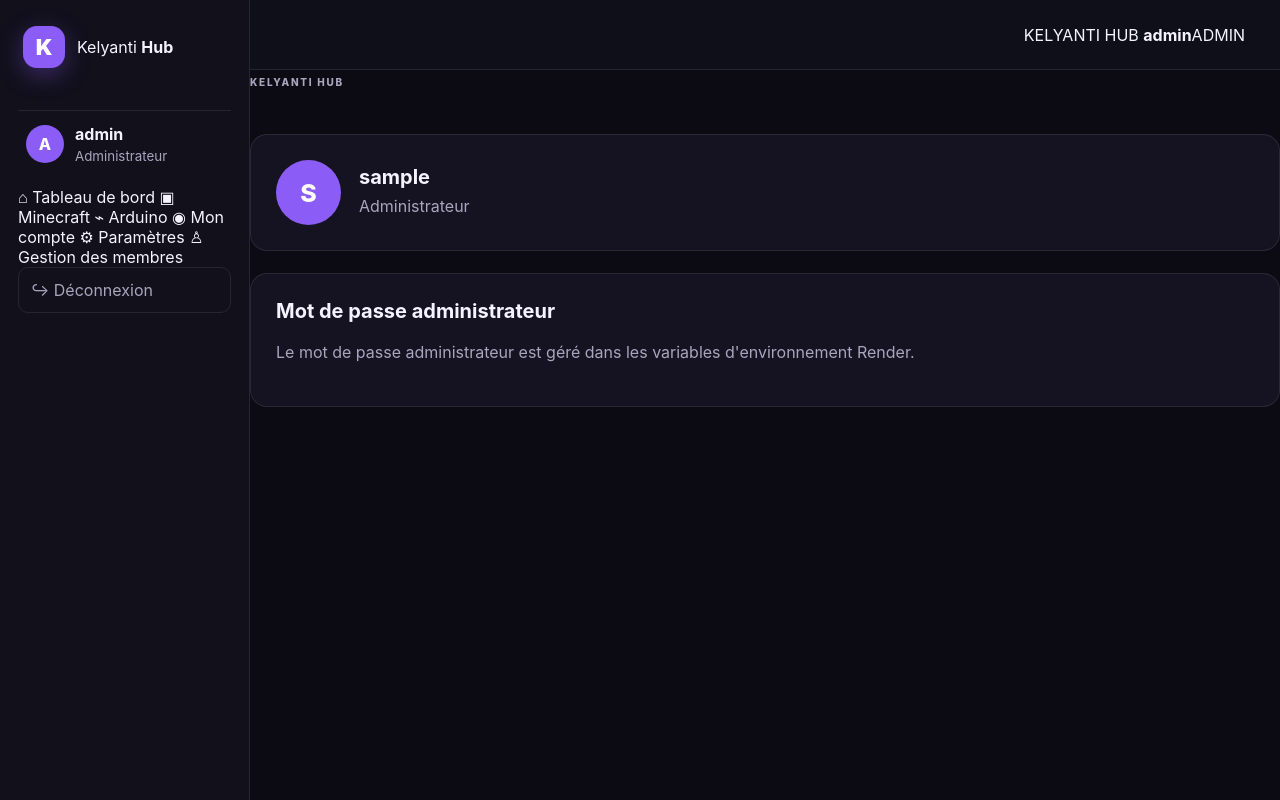
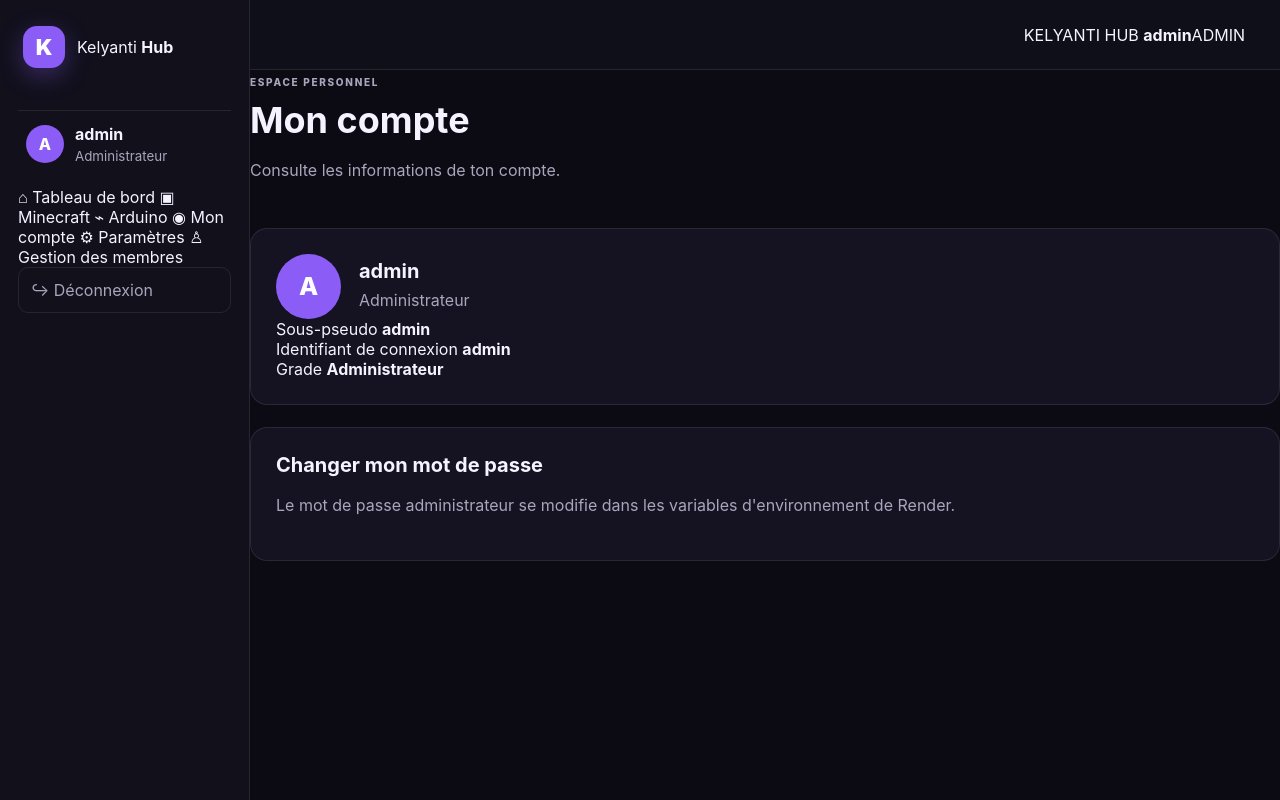
Before and after one commit to kelyanti81/Kelyanti_hub, a Flask app: page /account in a window 1280 px wide. Run offline with Flask 3, Linux system fonts and the light colour scheme; the visitor is signed in with stand-in values (Sample User, id 1); data that the repository does not hold is empty.

Commit message:
Update section.html

```diff
--- a/templates/section.html
+++ b/templates/section.html
@@ -1,133 +1,181 @@
-
 {% extends "base.html" %}
 
+{% block title %}
+{% if page == 'dashboard' %}Tableau de bord
+{% elif page == 'minecraft' %}Minecraft
+{% elif page == 'arduino' %}Arduino
+{% elif page == 'account' %}Mon compte
+{% else %}Paramètres{% endif %} - Kelyanti Hub
+{% endblock %}
+
 {% block content %}
-<div class="page-heading">
-    <div>
-        <span class="eyebrow">KELYANTI HUB</span>
-        <h1>{{ title }}</h1>
-        <p>{{ description }}</p>
-    </div>
-</div>
 
-{% if page == "dashboard" %}
-
-<section class="panel dashboard-welcome">
-    <div>
-        <span class="eyebrow">TON ESPACE PERSONNEL</span>
-        <h2>Bienvenue, {{ session.username }} !</h2>
-        <p>Retrouve rapidement tes outils Kelyanti Hub.</p>
-    </div>
-    <div class="welcome-icon">K</div>
+{% if page == 'dashboard' %}
+<section class="page-heading">
+    <span class="eyebrow">ESPACE PERSONNEL</span>
+    <h1>Bienvenue, {{ display_name }} !</h1>
+    <p>Retrouve tes applications et tes espaces sur Kelyanti Hub.</p>
 </section>
 
 <div class="dashboard-grid">
-    <a class="dashboard-card" href="{{ url_for('section', page='minecraft') }}">
-        <span class="card-icon">⛏️</span>
-        <h3>Minecraft</h3>
+    <a class="dashboard-card" href="{{ url_for('minecraft') }}">
+        <div class="card-icon">▣</div>
+        <h2>Minecraft</h2>
         <p>Retrouve ton espace Minecraft.</p>
+        <span class="card-link">Ouvrir l'espace →</span>
     </a>
 
-    <a class="dashboard-card" href="{{ url_for('section', page='arduino') }}">
-        <span class="card-icon">⚡</span>
-        <h3>Arduino</h3>
-        <p>Retrouve tes projets électroniques.</p>
+    <a class="dashboard-card" href="{{ url_for('arduino') }}">
+        <div class="card-icon">⌁</div>
+        <h2>Arduino</h2>
+        <p>Ton espace dédié à Arduino et à tes projets.</p>
+        <span class="card-link">Ouvrir l'espace →</span>
     </a>
 
-    <a class="dashboard-card" href="{{ url_for('section', page='account') }}">
-        <span class="card-icon">👤</span>
-        <h3>Mon compte</h3>
-        <p>Gère tes informations personnelles.</p>
+    <a class="dashboard-card" href="{{ url_for('account') }}">
+        <div class="card-icon">◉</div>
+        <h2>Mon compte</h2>
+        <p>Consulte tes informations personnelles.</p>
+        <span class="card-link">Voir mon compte →</span>
     </a>
 
-    <a class="dashboard-card" href="{{ url_for('section', page='settings') }}">
-        <span class="card-icon">🎨</span>
-        <h3>Personnalisation</h3>
-        <p>Choisis ta couleur.</p>
+    <a class="dashboard-card" href="{{ url_for('settings') }}">
+        <div class="card-icon">⚙</div>
+        <h2>Paramètres</h2>
+        <p>Personnalise ton profil et ton interface.</p>
+        <span class="card-link">Personnaliser →</span>
     </a>
 
-    {% if session.role == "admin" %}
+    {% if is_admin %}
     <a class="dashboard-card" href="{{ url_for('members') }}">
-        <span class="card-icon">👥</span>
-        <h3>Gestion des membres</h3>
-        <p>Gère les comptes et les grades.</p>
+        <div class="card-icon">♙</div>
+        <h2>Gestion des membres</h2>
+        <p>Crée et gère les comptes des membres.</p>
+        <span class="card-link">Gérer les membres →</span>
     </a>
     {% endif %}
 </div>
 
-{% elif page == "minecraft" %}
-<section class="panel">
-    <h2>⛏️ Espace Minecraft</h2>
-    <p>Les outils de ton serveur Minecraft seront regroupés ici.</p>
-    <p>Cette section pourra accueillir la console, les joueurs et les statistiques.</p>
+{% elif page == 'minecraft' %}
+<section class="page-heading">
+    <span class="eyebrow">APPLICATION</span>
+    <h1>Minecraft</h1>
+    <p>Bienvenue dans ton espace Minecraft.</p>
 </section>
 
-{% elif page == "arduino" %}
-<section class="panel">
-    <h2>⚡ Espace Arduino</h2>
-    <p>Centralise ici tes projets, tes notes et tes programmes Arduino.</p>
+<div class="panel">
+    <div class="panel-icon">▣</div>
+    <h2>Espace Minecraft</h2>
+    <p>Cette section accueillera les outils et les informations de ton serveur Minecraft.</p>
+    <div class="notice info">Les fonctionnalités Minecraft seront ajoutées dans une prochaine étape.</div>
+</div>
+
+{% elif page == 'arduino' %}
+<section class="page-heading">
+    <span class="eyebrow">APPLICATION</span>
+    <h1>Arduino</h1>
+    <p>Bienvenue dans ton espace Arduino.</p>
 </section>
 
-{% elif page == "settings" %}
-<section class="panel">
-    <h2>🎨 Ma couleur personnelle</h2>
-    <p>Choisis une couleur pour personnaliser ton interface.</p>
+<div class="panel">
+    <div class="panel-icon">⌁</div>
+    <h2>Espace Arduino</h2>
+    <p>Cette section accueillera tes projets, notes et outils Arduino.</p>
+    <div class="notice info">Les fonctionnalités Arduino seront ajoutées dans une prochaine étape.</div>
+</div>
 
-    <form method="POST" action="{{ url_for('change_theme') }}" class="form-stack">
-        <input type="hidden" name="_csrf" value="{{ csrf_token() }}">
-
-        <label for="theme_color">Couleur du tableau de bord</label>
-        <input id="theme_color" type="color" name="theme_color"
-               value="{{ theme_color }}" class="color-picker">
-
-        <button type="submit" class="btn-primary">Enregistrer ma couleur</button>
-    </form>
+{% elif page == 'account' %}
+<section class="page-heading">
+    <span class="eyebrow">ESPACE PERSONNEL</span>
+    <h1>Mon compte</h1>
+    <p>Consulte les informations de ton compte.</p>
 </section>
 
-{% elif page == "account" %}
-<section class="panel">
+<div class="panel account-panel">
     <div class="account-profile">
-        <div class="account-avatar">{{ session.username[:1]|upper }}</div>
+        <div class="account-avatar">{{ display_name[:1]|upper }}</div>
         <div>
-            <h2>{{ session.username }}</h2>
+            <h2>{{ display_name }}</h2>
             <p>
-                {% if session.role == "admin" %}
-                    Administrateur
-                {% elif session.role == "moderator" %}
-                    Modérateur
-                {% else %}
-                    Membre
-                {% endif %}
+                {% if is_admin %}Administrateur
+                {% elif current_user.grade == 'moderator' %}Modérateur
+                {% else %}Membre{% endif %}
             </p>
         </div>
     </div>
+
+    <div class="info-row">
+        <span>Sous-pseudo</span>
+        <strong>{{ display_name }}</strong>
+    </div>
+    <div class="info-row">
+        <span>Identifiant de connexion</span>
+        <strong>{{ current_user.username }}</strong>
+    </div>
+    <div class="info-row">
+        <span>Grade</span>
+        <strong>
+            {% if is_admin %}Administrateur
+            {% elif current_user.grade == 'moderator' %}Modérateur
+            {% else %}Membre{% endif %}
+        </strong>
+    </div>
+</div>
+
+<div class="panel">
+    <h2>Changer mon mot de passe</h2>
+
+    {% if is_admin %}
+    <p>Le mot de passe administrateur se modifie dans les variables d'environnement de Render.</p>
+    {% else %}
+    <form method="POST" action="{{ url_for('change_password') }}" class="form-stack">
+        <input type="hidden" name="csrf_token" value="{{ csrf_token() }}">
+
+        <label for="old_password">Ancien mot de passe</label>
+        <input id="old_password" type="password" name="old_password" required>
+
+        <label for="new_password">Nouveau mot de passe</label>
+        <input id="new_password" type="password" name="new_password"
+               minlength="8" required>
+
+        <button class="btn-primary" type="submit">Modifier le mot de passe</button>
+    </form>
+    {% endif %}
+</div>
+
+{% elif page == 'settings' %}
+<section class="page-heading">
+    <span class="eyebrow">PERSONNALISATION</span>
+    <h1>Paramètres</h1>
+    <p>Personnalise ton profil et l'apparence de ton espace.</p>
 </section>
 
-{% if session.role != "admin" %}
-<section class="panel">
-    <h2>🔐 Modifier mon mot de passe</h2>
-    <form method="POST" action="{{ url_for('change_own_password') }}" class="form-stack">
-        <input type="hidden" name="_csrf" value="{{ csrf_token() }}">
+<div class="panel">
+    <h2>Mon profil</h2>
 
-        <label for="current_password">Mot de passe actuel</label>
-        <input id="current_password" name="current_password" type="password" required>
+    <form method="POST" action="{{ url_for('update_profile') }}" class="form-stack">
+        <input type="hidden" name="csrf_token" value="{{ csrf_token() }}">
 
-        <label for="new_password">Nouveau mot de passe</label>
-        <input id="new_password" name="new_password" type="password"
-               minlength="10" required>
+        <label for="login-name">Identifiant de connexion</label>
+        <input id="login-name" type="text" value="{{ current_user.username }}" disabled>
+        <small class="field-help">Cet identifiant ne peut pas être modifié ici.</small>
 
-        <label for="confirm_password">Confirmer le nouveau mot de passe</label>
-        <input id="confirm_password" name="confirm_password" type="password"
-               minlength="10" required>
+        <label for="display_name">Mon sous-pseudo</label>
+        <input id="display_name" type="text" name="display_name"
+               value="{{ display_name }}" maxlength="30" required>
+        <small class="field-help">C'est ce nom qui sera affiché sur le site.</small>
 
-        <button class="btn-primary" type="submit">Modifier mon mot de passe</button>
+        <label for="theme_color">Ma couleur personnelle</label>
+        <div class="color-picker">
+            <input id="theme_color" type="color" name="theme_color"
+                   value="{{ theme_color }}">
+            <span>Choisis la couleur de ton interface.</span>
+        </div>
+
+        <button class="btn-primary" type="submit">Enregistrer mes paramètres</button>
     </form>
-</section>
-{% else %}
-<section class="panel">
-    <h2>Mot de passe administrateur</h2>
-    <p>Le mot de passe administrateur est géré dans les variables d'environnement Render.</p>
-</section>
+</div>
+
 {% endif %}
-{% endif %}
+
 {% endblock %}
```
